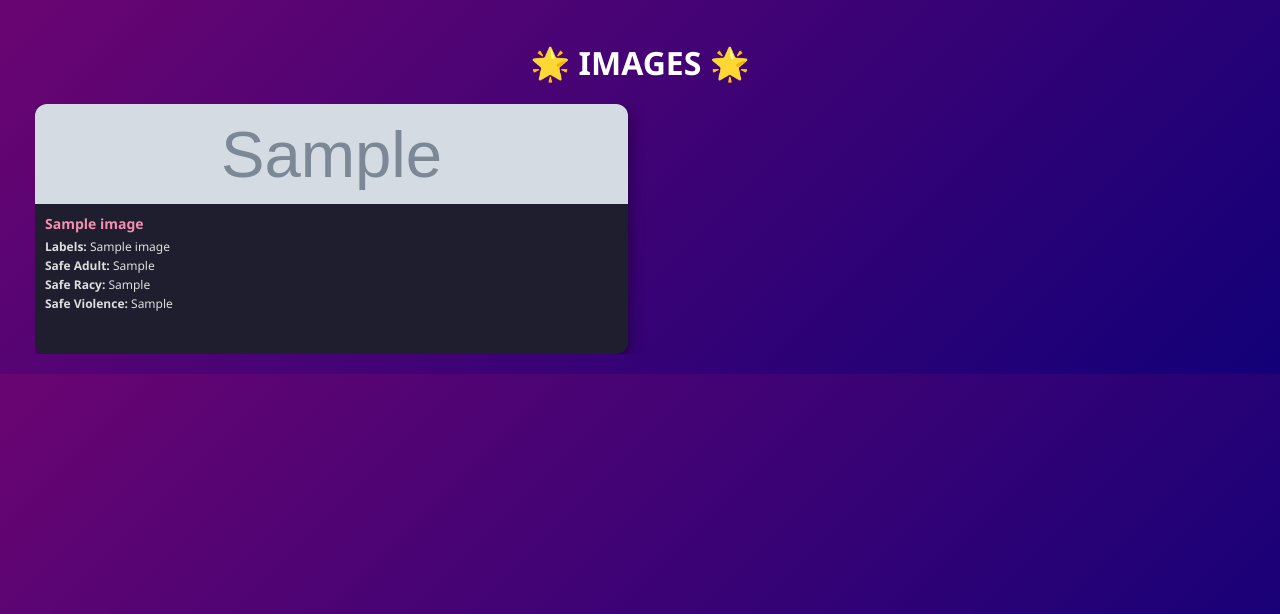
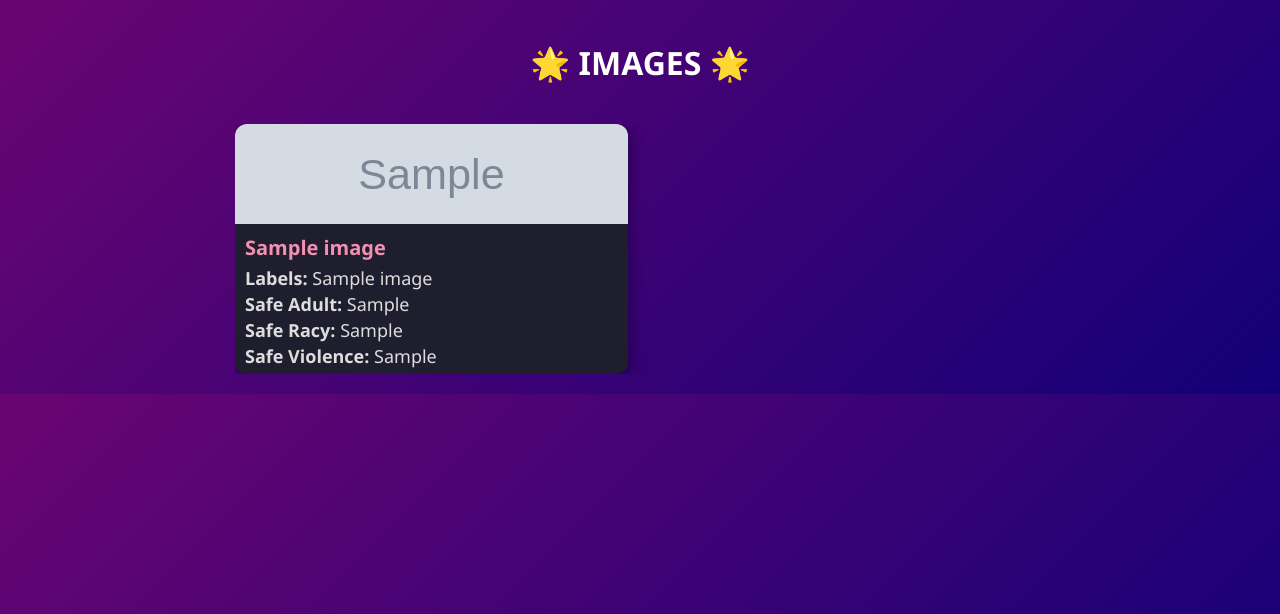
Before and after one commit to LauraC360/ImageSearch_WebApp, a Flask app: template templates/images.html in a window 1280 px wide. Shown: the top 614 px of the page. Run offline with Flask 3, Linux system fonts and the light colour scheme; the template is opened without the code that fills it: most values are stand-ins (such as "Sample title", 1, 10 or a date in 2020); grey boxes marked "Sample" are stand-in pictures.

Commit message:
fixed sized

```diff
--- a/templates/images.html
+++ b/templates/images.html
@@ -15,52 +15,46 @@
         h1 {
             color: #ffffff;
             text-align: center;
-            margin-bottom: 20px;
+            margin-bottom: 40px;
         }
-        .results, .gallery {
+        .gallery {
             display: grid;
             grid-template-columns: repeat(2, 1fr);
             gap: 15px;
             max-height: 80vh;
             overflow-y: auto;
             padding-right: 10px;
-            max-width: 1200px;  /* NEW: limit total width */
-            margin: 0 auto;     /* NEW: center the grid */
+            max-width: 800px;
+            margin: 0 auto;
         }
-
-        .result-card, .card {
+        .card {
             background: #1e1e2f;
             border-radius: 12px;
             box-shadow: 0 4px 15px rgba(0,0,0,0.5);
             overflow: hidden;
-            height: 250px;       /* smaller height */
+            height: 250px;
             display: flex;
             flex-direction: column;
         }
-
-        .result-card img, .card img {
+        .card img {
             width: 100%;
             max-height: 100px;
             object-fit: cover;
         }
-
-        .card-content, .result-card {
+        .card-content {
             padding: 10px;
             overflow-y: auto;
         }
-
-        .result-card p, .card-content p {
+        .card-content p {
             margin: 2px 0;
-            font-size: 12px;
+            font-size: 18px;
             color: #ddd;
         }
-
-        .card-content h3, .result-card p strong {
+        .card-content h3 {
             margin: 0 0 5px;
             color: #f48fb1;
-            font-size: 14px;
+            font-size: 20px;
         }
-
         body {
             font-family: 'Segoe UI', Tahoma, Geneva, Verdana, sans-serif;
             background: linear-gradient(135deg, #6a0572 0%, #120078 100%);
```
Also changed, not shown: templates/search_results.html (+11 -17 lines).
